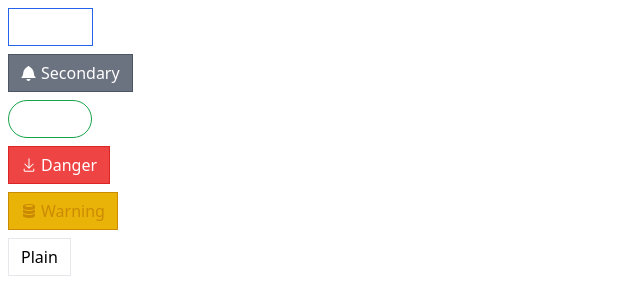
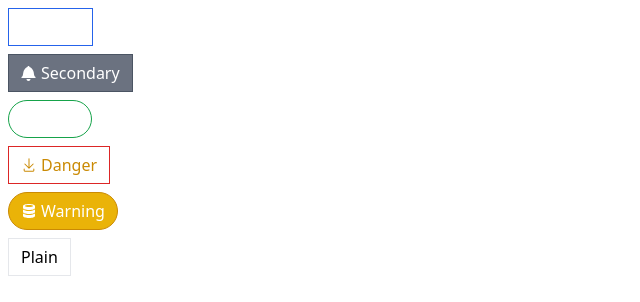
Before and after one commit to shashikant-14/Comps, a React (Create React App) app: page / in a window 1280 px wide. Shown: the top 302 px of the page, without its empty margins (0-640 px from the left). Built offline with nearby package versions, Linux system fonts and the light colour scheme.

Commit message:
added rest parameter to handle remaining props

```diff
--- a/src/App.js
+++ b/src/App.js
@@ -3,10 +3,13 @@ import Button from './Components/Button'
 import {GoBell, GoDownload, GoDatabase} from "react-icons/go"
 
 function App() {
+  const handleClick = () =>{
+    console.log("Hi");
+  }
   return (
     <>
       <div>
-        <Button primary outline >Primary</Button>
+        <Button primary outline onClick = {handleClick} >Primary</Button>
       </div>
       <div>
         <Button secondary><GoBell className='mr-1'/> Secondary</Button>
@@ -15,10 +18,10 @@ function App() {
         <Button success rounded outline> Success</Button>
       </div>
       <div>
-        <Button danger><GoDownload className='mr-1'/> Danger</Button>
+        <Button danger outline><GoDownload className='mr-1'/> Danger</Button>
       </div>
       <div>
-        <Button warning outline><GoDatabase className='mr-1'/>Warning</Button>
+        <Button warning rounded outline><GoDatabase className='mr-1'/>Warning</Button>
       </div>
       <div>
         <Button >Plain</Button>
--- a/src/Components/Button.js
+++ b/src/Components/Button.js
@@ -2,7 +2,7 @@ import React from 'react';
 // import PropTypes from "prop-types"
 import className from "classnames";
 
-function Button({ children, primary, secondary, success, warning, danger, outline, rounded }) {
+function Button({ children, primary, secondary, success, warning, danger, outline, rounded, ...rest }) {
   const  classes = className('flex items-center px-3 py-1.5 mx-2 my-2 border',{
     'bg-blue-500 border-blue-600 text-white':primary,
     'bg-gray-500 border-gray-600 text-white':secondary,
@@ -15,9 +15,10 @@ function Button({ children, primary, secondary, success, warning, danger, outlin
     'text-gray-600':outline && secondary,
     'text-green-600':outline && success,
     'text-yellow-600':outline && warning,
+    'text-yellow-600':outline && danger,
   });
   return (
-    <button className={classes}>
+    <button className={classes} {...rest}>
       {children}
     </button>
   )
```
